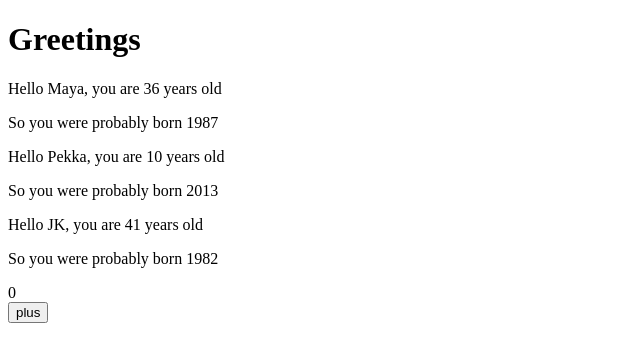
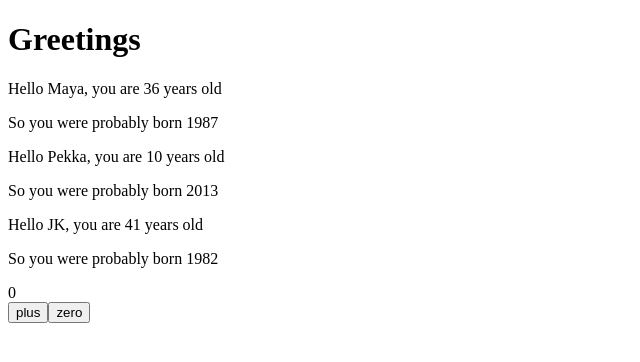
Before and after one commit to anniina-aarnio/fullstack_MOOC, a React (Create React App) app in the folder osa1/part1/: page / in a window 1280 px wide. Shown: the top 362 px of the page, without its empty margins (0-640 px from the left). Built offline with nearby package versions, Linux system fonts and the light colour scheme.

Commit message:
osa1 testiohjelmaan lisätty counteriin nappi, jolla nollataan luku

```diff
--- a/osa1/part1/src/App.js
+++ b/osa1/part1/src/App.js
@@ -27,6 +27,9 @@ const Counter = (props) => {
       <button onClick={() => setCounter(counter + 1)}>
         plus
       </button>
+      <button onClick={() => setCounter(0)}>
+        zero
+      </button>
     </div>
   )
 }
```
